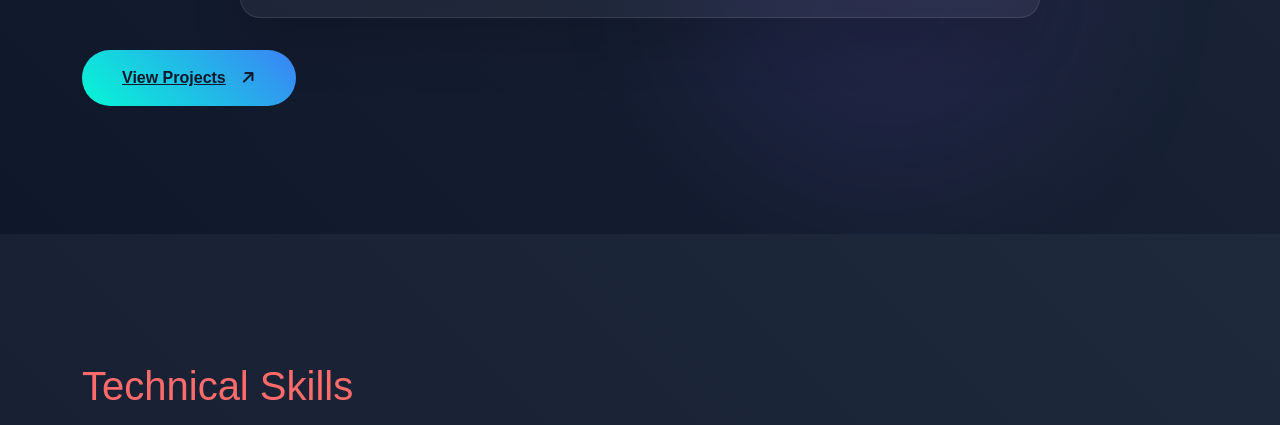
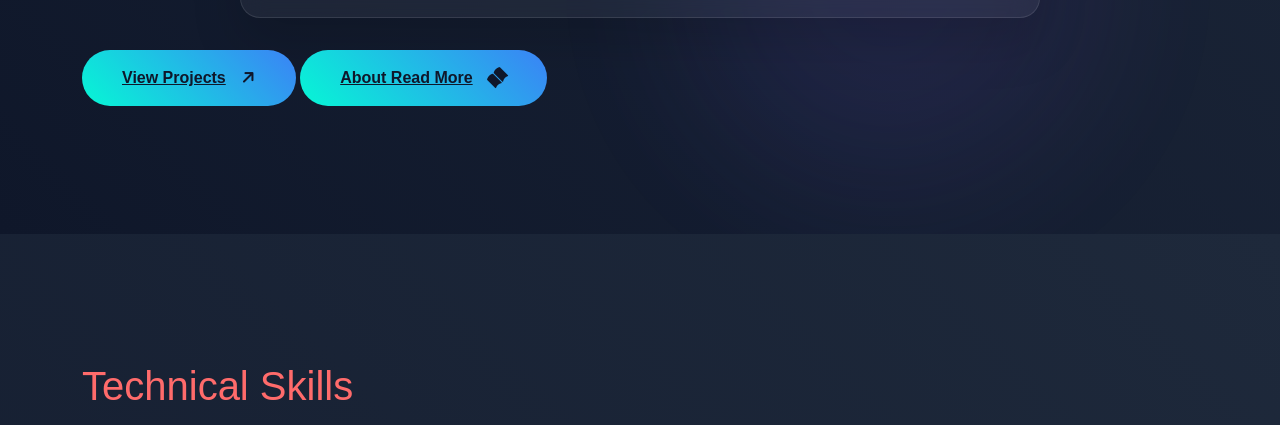
Before and after one commit to Mohamed-Fawaas/fawaas, a plain HTML site: page index.html in a window 1280 px wide. Shown: the part 1670-2095 px from the top of the page. Drawn offline with nearby package versions, Linux system fonts and the light colour scheme.

Commit message:
Update index.html

```diff
--- a/index.html
+++ b/index.html
@@ -1610,6 +1610,12 @@
                         <i class="fa-solid fa-arrow-right"></i>
                     </div>
                 </a>
+                <a href="about.html" class="modern-cta readmore-cta">
+                    <span>About Read More</span>
+                    <div class="arrow-wrapper">
+                        <i class="fa-solid fa-book-open"></i>
+                    </div>
+                </a>
             </div>
         </div>
     </div>
```
